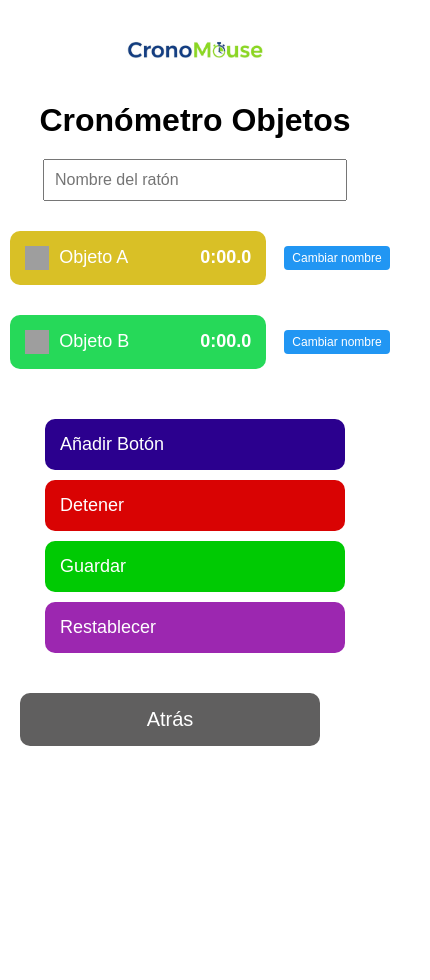
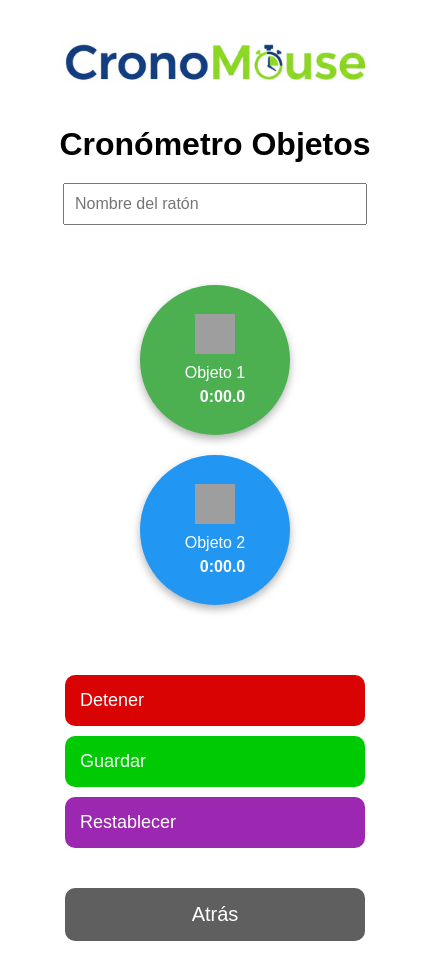
Before and after one commit to Oscar-30/cronoMouse, a plain HTML site: page cronometro/views/cronometro_objetos.html in a window 390 px wide. Shown: the whole page, 430 px wide, since content can reach past the window. Before the commit the page ends 884 px from the top, so only its background shows below. Drawn offline with Linux system fonts and the light colour scheme; grey boxes are pictures that could not be loaded.

Commit message:
modificación css móvil (sin horizontal completo)

```diff
--- a/cronometro/common/style.css
+++ b/cronometro/common/style.css
@@ -98,3 +98,44 @@ h1 {
     display: block;      /* para que auto funcione */
     width: 40%;          /* tu tamaño */
 }
+
+
+@media (max-width: 768px) {
+body {
+  display: flex;
+  flex-direction: column; /* Apila los elementos verticalmente */
+  width: 100%;
+  height: 100%;
+}
+
+.atras {
+    background: #605f5f;
+    color: white;
+    padding: 15px;
+    margin-top: 30px;
+    font-size: 20px;
+    border: none;
+    border-radius: 10px;
+    cursor: pointer;
+    width: 300px;
+    align-self: center;
+}
+.cronoMouse {
+    margin: 20px auto;
+    display: block;
+    width: 80%;
+}
+}
+
+@media (max-width: 768px) and (orientation: landscape) {
+
+body {
+  display: flex;
+  flex-direction: column; /* Apila los elementos verticalmente */
+  width: 100%;
+  height: 100%;
+}
+.acciones {
+    margin-top: 50px;
+}
+}
--- /dev/null
+++ b/cronometro/styles/cronometro_objetos.css
@@ -0,0 +1,92 @@
+.botones-principales {
+  display: flex;
+  justify-content: space-between;
+  align-items: center;
+  margin: 30px 0;
+  padding: 0 40px;
+}
+
+.objeto {
+  display: flex;
+  flex-direction: column; /* elementos en columna */
+  align-items:center;
+  justify-content: center;
+  width: 150px;   /* más grande */
+  height: 150px;  /* más grande */
+  margin: 10px 20px;
+  padding: 15px;
+  border-radius: 50%;
+  font-size: 16px;
+  color: white;
+  cursor: pointer;
+  border: none;
+  background: #3f51b5;
+  box-shadow: 0 4px 8px rgba(0,0,0,0.3);
+  transition: transform 0.2s;
+}
+
+.objeto:hover {
+  transform: scale(1.1);
+}
+
+.objeto img {
+  width: 40px;
+  height: 40px;
+  margin-bottom: 10px;
+}
+
+.texto-boton {
+  display: flex;
+  flex-direction: column;
+  align-items: center;
+}
+
+.nombre {
+  font-size: 16px;
+  margin-bottom: 6px;
+}
+
+.tiempo {
+  font-size: 16px;
+  font-weight: bold;
+}
+
+/* Menú para móviles */
+
+@media (max-width: 768px) {
+.botones-principales {
+  display: flex;
+  justify-content: space-between;
+  align-items: center;
+  margin: 30px 0;
+  padding: 0 40px;
+  flex-direction: column;
+}
+
+body {
+  display: flex;
+  flex-direction: column; /* Apila los elementos verticalmente */
+}
+}
+
+@media (max-width: 768px) and (orientation: landscape) {
+
+body {
+  display: flex;
+  width: 100%;
+  height: 100%;
+}
+
+.botones-principales {
+  display: flex;
+  justify-content: space-between;
+  align-items: center;
+  margin: 30px 0;
+  padding: 0 40px;
+  flex-direction:row;
+}
+
+.objeto{
+    margin: 10px 120px;
+}
+}
--- a/cronometro/styles/index.css
+++ b/cronometro/styles/index.css
@@ -16,7 +16,7 @@ h1 {
 
 .btn {
     width: 250px;
-    padding: 20px;
+    padding: 20px 10px;
     margin: 10px;
     font-size: 20px;
     border: none;
@@ -30,3 +30,33 @@ h1 {
 .btn:active {
     transform: scale(0.95);
 }
+
+
+@media (max-width: 768px) {
+
+.cronoMouse {
+    display: block;
+    width: 80%;
+}
+.btn {
+    width: 80%;
+    font-size: 18px;
+    padding: 25px 15px;
+    margin: 20px 0;
+}
+}
+
+@media (max-width: 768px) and (orientation: landscape) {
+
+.cronoMouse {
+    margin: 20px auto;
+    display: block;
+    width: 80%;
+}
+.btn {
+    width: 70%;
+    font-size: 18px;
+    padding: 25px 15px;
+    margin: 20px 0;
+}
+}
--- a/cronometro/views/cronometro_objetos.html
+++ b/cronometro/views/cronometro_objetos.html
@@ -3,34 +3,12 @@
 <head>
   <meta charset="UTF-8">
   <meta name="viewport" content="width=device-width, initial-scale=1.0">
+  <meta name="viewport">
+  <link rel="stylesheet" href="../styles/cronometro_objetos.css">
   <link rel="stylesheet" href="../common/style.css">
   <title>Cronómetro Objetos</title>
-  <style>
-    .contenedor-boton {
-      display: flex;
-      align-items: center;
-      margin-bottom: 10px;
-      gap: 8px;
-    }
-    .zona {
-      flex: 1;
-      display: flex;
-      align-items: center;
-      justify-content: space-between;
-    }
-    .mini-btn {
-      padding: 5px 8px;
-      font-size: 12px;
-      border: none;
-      border-radius: 4px;
-      cursor: pointer;
-      color: white;
-    }
-    .cambiar { background-color: #2196F3; }
-    .anadir { background-color: #4CAF50; }
-    .eliminar { background-color: #f44336; }
-  </style>
 </head>
+
 <body>
   <a href="index.html">
     <img class="cronoMouse" src="../img/CronoMouse text.png" width="30%">
@@ -41,11 +19,28 @@
   <input type="text" id="nombreRaton" placeholder="Nombre del ratón"
          style="margin-bottom: 20px; padding: 10px; font-size: 16px; width: 280px;">
 
+  <div class="botones-principales">
+    <button class="objeto a" onclick="cambiarZona('A')">
+      <img src="https://img.icons8.com/ios-filled/50/ffffff/stopwatch.png" alt="cronómetro">
+      <div class="texto-boton">
+        <span class="nombre">Objeto 1</span>
+        <span class="tiempo" id="tA">0:00.0</span>
+      </div>
+    </button>
+
+    <button class="objeto b" onclick="cambiarZona('B')">
+      <img src="https://img.icons8.com/ios-filled/50/ffffff/stopwatch.png" alt="cronómetro">
+      <div class="texto-boton">
+        <span class="nombre">Objeto 2</span>
+        <span class="tiempo" id="tB">0:00.0</span>
+      </div>
+    </button>
+  </div>
+
   <!-- Contenedor dinámico de botones -->
   <div id="botonesZona"></div>
 
   <div class="acciones">
-    <button class="accion anadir" style="background-color: rgb(43, 0, 142);" onclick="crearBoton()">Añadir Botón</button>
     <button class="accion" style="background-color: rgb(217, 3, 3);" onclick="detener()">Detener</button>
     <button class="accion" style="background:#00ca03;" onclick="guardar()">Guardar</button>
     <button class="accion" style="background:#9C27B0;" onclick="restablecer()">Restablecer</button>
@@ -56,71 +51,12 @@
   <div id="guardados" style="margin-top:20px; text-align:left; font-size:16px;"></div>
 
   <script>
-  let tiempos = {};
+    let tiempos = { A: 0, B: 0 };
     let inicio = null;
     let zonaActiva = null;
     let intervalo = null;
     let contadorGuardados = 1;
     let registros = [];
-  let contadorZonas = 0;
-
-  function crearBoton(nombre = null) {
-    contadorZonas++;
-    const id = "Z" + contadorZonas;
-    if (!nombre) nombre = "Objeto " + contadorZonas;
-    tiempos[id] = 0;
-
-    const cont = document.createElement("div");
-    cont.className = "contenedor-boton";
-    cont.id = "cont-" + id;
-
-    const btn = document.createElement("button");
-    btn.className = "zona";
-    btn.style.backgroundColor = generarColor();
-    btn.innerHTML = `
-      <img src="https://img.icons8.com/ios-filled/30/ffffff/stopwatch.png" alt="cronómetro">
-      <span class="nombreZona">${nombre}</span>
-      <span class="tiempo" id="t${id}">0:00.0</span>
-    `;
-    btn.onclick = () => cambiarZona(id);
-
-    // Botón cambiar nombre
-    const cambiarBtn = document.createElement("button");
-    cambiarBtn.className = "mini-btn cambiar";
-    cambiarBtn.innerText = "Cambiar nombre";
-    cambiarBtn.onclick = () => {
-      const nuevoNombre = prompt("Introduce un nuevo nombre:");
-      if (nuevoNombre) {
-        btn.querySelector(".nombreZona").innerText = nuevoNombre;
-      }
-    };
-
-    // Botón añadir
-    const anadirBtn = document.createElement("button");
-    anadirBtn.className = "mini-btn anadir";
-    anadirBtn.innerText = "Añadir";
-    anadirBtn.onclick = () => crearBoton();
-
-    // Botón eliminar
-    const eliminarBtn = document.createElement("button");
-    eliminarBtn.className = "mini-btn eliminar";
-    eliminarBtn.innerText = "Eliminar";
-    eliminarBtn.style.display = contadorZonas > 2 ? "inline-block" : "none";
-    eliminarBtn.onclick = () => {
-      delete tiempos[id];
-      cont.remove();
-    };
-
-    cont.appendChild(btn);
-    cont.appendChild(cambiarBtn);
-    cont.appendChild(eliminarBtn);
-
-    document.getElementById("botonesZona").appendChild(cont);
-  }
-
-  function generarColor() {
-    return `hsl(${Math.random() * 360}, 70%, 50%)`;
-  }
 
     function cambiarZona(nuevaZona) {
       const ahora = Date.now();
@@ -147,52 +83,71 @@
 
     function guardar() {
       detener();
+
       let nombre = document.getElementById("nombreRaton").value.trim();
       if (!nombre) {
         nombre = `Guardado por defecto de ratón ${contadorGuardados}`;
       }
       contadorGuardados++;
 
-    let registro = { nombre };
-    for (const id in tiempos) {
-      registro[id] = tiempos[id];
+      // buscar si ya existe el registro
+      let existente = registros.find(r => r.nombre === nombre);
+
+      if (existente) {
+        // sumamos los tiempos
+        existente.A += tiempos.A;
+        existente.B += tiempos.B;
+      } else {
+        // creamos uno nuevo
+        let registro = {
+          nombre: nombre,
+          A: tiempos.A,
+          B: tiempos.B
+        };
+        registros.push(registro);
       }
-    registros.push(registro);
+
       mostrarGuardados();
     }
 
     function mostrarGuardados() {
       const div = document.getElementById("guardados");
       div.innerHTML = "<h3>Guardados:</h3>";
-    registros.forEach(r => {
-      let line = `<strong>${r.nombre}</strong><br>`;
-      for (const id in r) {
-        if (id !== "nombre") {
-          line += `${id}: ${formatearTiempo(r[id])} | `;
+      registros.forEach((r, index) => {
+        div.innerHTML += `
+          <div style="margin-bottom:10px;">
+            <strong>${r.nombre}</strong><br>
+            Exterior: ${formatearTiempo(r.A)} |
+            Interior: ${formatearTiempo(r.B)}
+            <button onclick="eliminar(${index})"
+                    style="margin-left:10px; background:#d32f2f; color:white; border:none; padding:3px 6px; border-radius:4px; cursor:pointer;">X</button>
+          </div>
+        `;
+      });
     }
-      }
-      div.innerHTML += line + "<br><br>";
-    });
+
+    function eliminar(index) {
+      registros.splice(index, 1);
+      mostrarGuardados();
     }
 
     function restablecer() {
       detener();
-    for (const id in tiempos) {
-      tiempos[id] = 0;
-      document.getElementById("t" + id).innerText = "0:00.0";
-    }
+      tiempos = { A: 0, B: 0 };
+      document.getElementById("tA").innerText = "0:00.0";
+      document.getElementById("tB").innerText = "0:00.0";
     }
 
     function actualizarPantalla() {
       const ahora = Date.now();
       let temp = { ...tiempos };
+
       if (zonaActiva !== null) {
         temp[zonaActiva] += (ahora - inicio);
       }
-    for (const id in temp) {
-      const el = document.getElementById("t" + id);
-      if (el) el.innerText = formatearTiempo(temp[id]);
-    }
+
+      document.getElementById("tA").innerText = formatearTiempo(temp.A);
+      document.getElementById("tB").innerText = formatearTiempo(temp.B);
     }
 
     function formatearTiempo(ms) {
@@ -201,12 +156,9 @@
       let totalSegundos = Math.floor(totalDecimas / 10);
       let segundos = totalSegundos % 60;
       let minutos = Math.floor(totalSegundos / 60);
+
       return `${minutos}:${segundos.toString().padStart(2, '0')}.${decimas}`;
     }
-
-  // Crear los dos botones iniciales
-  crearBoton("Objeto A");
-  crearBoton("Objeto B");
   </script>
 </body>
 </html>
```
Also changed, not shown: cronometro/views/cronometro_varios.html (+1 -25 lines), cronometro/views/index.html (+1 -1 lines). Lines whose indentation alone changed are shown as unchanged.
